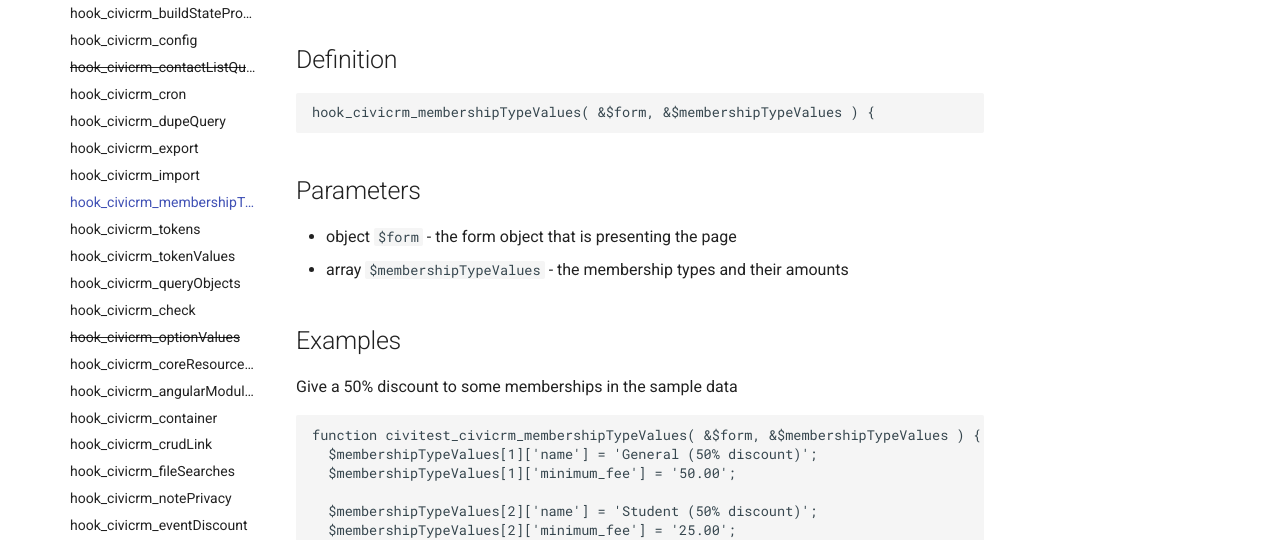
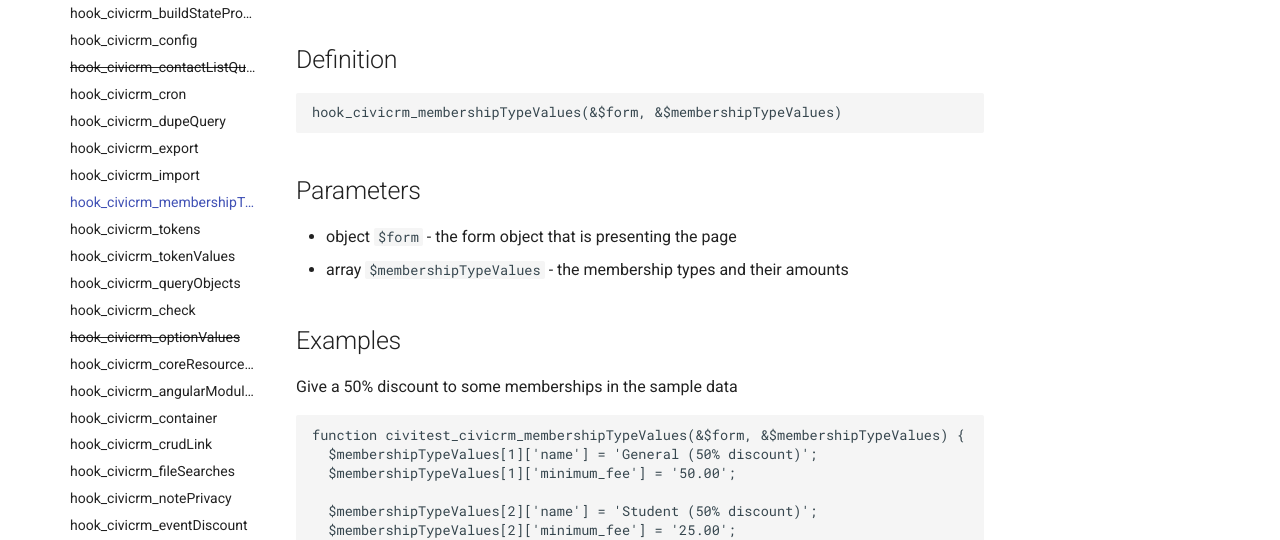
Before and after one commit to civicrm/civicrm-dev-docs, an MkDocs documentation site: the page built from docs/hooks/hook_civicrm_membershipTypeValues.md, in a window 1280 px wide and 1264 px high. Shown: the part 357-897 px from the top of the window. Built offline with MkDocs 1.6.1 and Material for MkDocs 9.7.7, drawn with Linux system fonts in a browser that asks for light colours; comment, search, counter and statistics services are not loaded; old or Windows-style settings are respelled for this version of MkDocs.

````diff
--- a/docs/hooks/hook_civicrm_membershipTypeValues.md
+++ b/docs/hooks/hook_civicrm_membershipTypeValues.md
@@ -12,7 +12,7 @@ the form and use it to alter the fees).
 ## Definition
 
 ```php
-hook_civicrm_membershipTypeValues( &$form, &$membershipTypeValues ) {
+hook_civicrm_membershipTypeValues(&$form, &$membershipTypeValues)
 ```
 
 ## Parameters
@@ -25,7 +25,7 @@ hook_civicrm_membershipTypeValues( &$form, &$membershipTypeValues ) {
 Give a 50% discount to some memberships in the sample data
 
 ```php
-function civitest_civicrm_membershipTypeValues( &$form, &$membershipTypeValues ) {
+function civitest_civicrm_membershipTypeValues(&$form, &$membershipTypeValues) {
   $membershipTypeValues[1]['name'] = 'General (50% discount)';
   $membershipTypeValues[1]['minimum_fee'] = '50.00';
 
````
